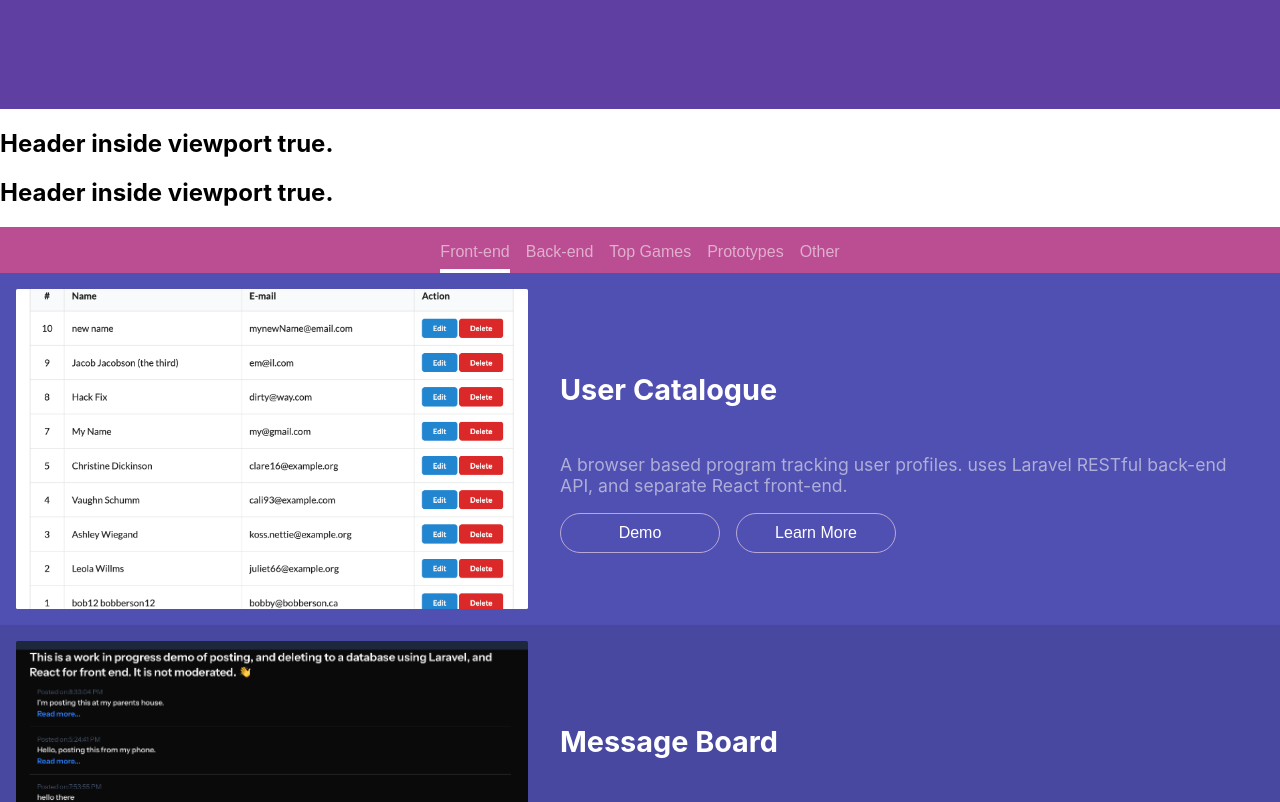
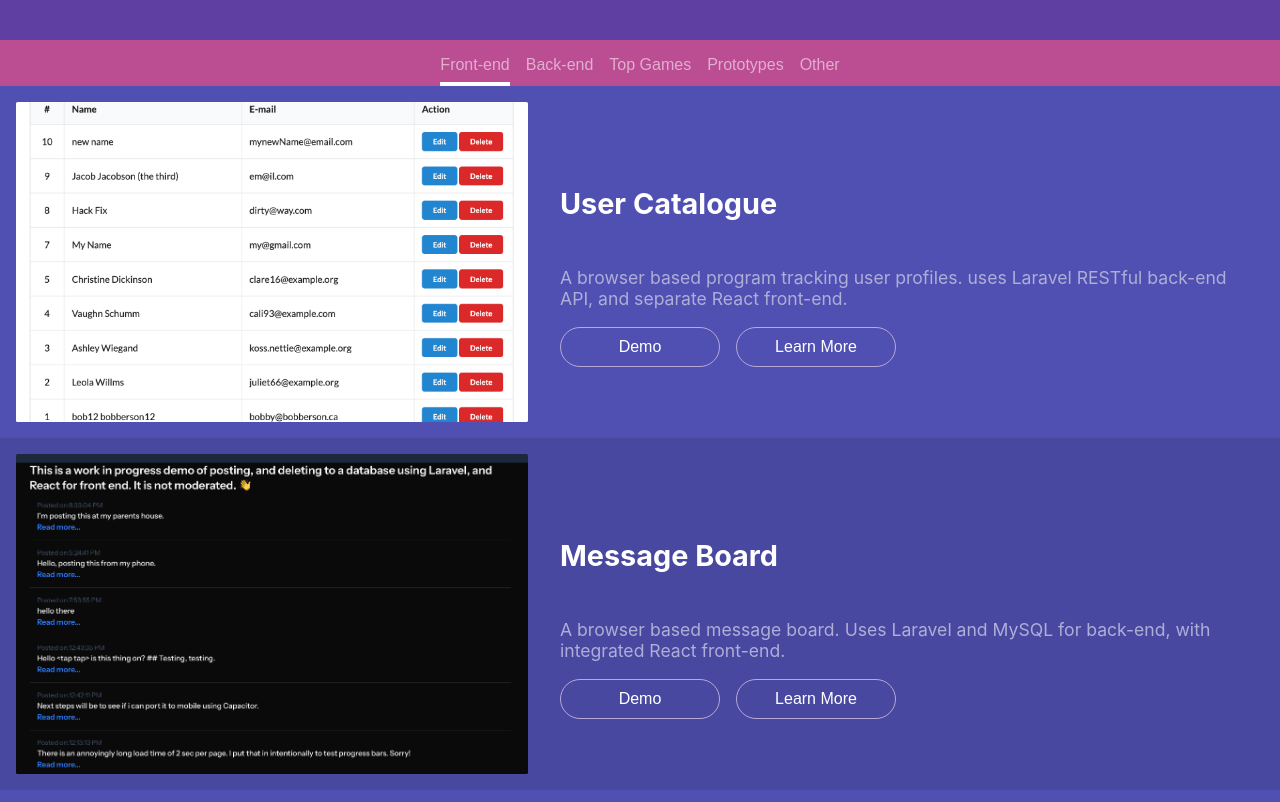
Before and after one commit to tjjoris/luke-j-react, a React (Vite) app: page / in a window 1280 px wide. Shown: the part 760-1562 px from the top of the page. Built offline with nearby package versions, Linux system fonts and the light colour scheme.

Commit message:
alert now shows when viewport enters any of the ScrollObserver components.

```diff
--- a/src/components/Layout.tsx
+++ b/src/components/Layout.tsx
@@ -23,8 +23,8 @@ export default function Layout() {
 
 
 	//check which category is in the viewport. do this when a viewport observer has changed. this is based on the one which has just changed, because if the changed one is false, it gets the next or previous that is true and sets it to that. if it is true, it changes it to that.
-    function checkWhichViewportIsInView (viewportChanged: string, value: boolean) {
-    	if (value == true) {
+    function checkWhichViewportIsInView (viewportChanged: CategoryName, value: boolean) {
+    	if (value) {
 		alert(viewportChanged);
 	}
     }
@@ -58,28 +58,28 @@ export default function Layout() {
 		<ScrollObserver
 		categoryName={categoryNames[0] }
 		setSelectCategoryBoolArray={checkWhichViewportIsInView}
-		thresholdValue={1}
+		thresholdValue={0.1}
 		>
                 	<AboutMe />
 		</ScrollObserver >
 		<ScrollObserver
 			categoryName={categoryNames[1]}
 			setSelectCategoryBoolArray={checkWhichViewportIsInView}
-			thresholdValue={1}
+			thresholdValue={0.1}
 		>
                 	<Portfolio />
 		</ScrollObserver >
 		<ScrollObserver
 			categoryName={categoryNames[2]}
 			setSelectCategoryBoolArray={checkWhichViewportIsInView}
-			thresholdValue={1}
+			thresholdValue={0.1}
 		>
                 	<Qualifications />
 		</ScrollObserver >
 		<ScrollObserver
 			categoryName={categoryNames[3]}
 			setSelectCategoryBoolArray={checkWhichViewportIsInView}
-			thresholdValue={1}
+			thresholdValue={0.1}
 
 		>
                 	<Contact />
--- a/src/components/ScrollObserver.tsx
+++ b/src/components/ScrollObserver.tsx
@@ -13,23 +13,19 @@ type WrapperProps = {
 
 //scroll observer uses useInView to track if the element is visible in the viewport. inView is the boolean value of if it's in view.
 export default function ScrollObserver({ children, categoryName, setSelectCategoryBoolArray, thresholdValue }:WrapperProps) {
-  const { ref, inView, entry } = useInView({
+  const { ref, inView } = useInView({
     /* Optional options */
     threshold: thresholdValue,
   });
 
-  //useEffect to trigger when inView changes ( the browser scrolls the div into view.
+  // Notify the parent whenever this section enters or leaves the viewport.
   useEffect(() => {
-	  //call the function in the parent passing it the category name of this component and if the in view is true or false.
-	setSelectCategoryBoolArray(categoryName, inView);
-  }, [inView]);
+    setSelectCategoryBoolArray(categoryName, inView);
+  }, [categoryName, inView, setSelectCategoryBoolArray]);
 
-  entry;
   return (
     <div ref={ref}>
-      <h2>{`Header inside viewport ${inView}.`}</h2>
       { children }
-      <h2>{`Header inside viewport ${inView}.`}</h2>
     </div>
   );
 };
```
